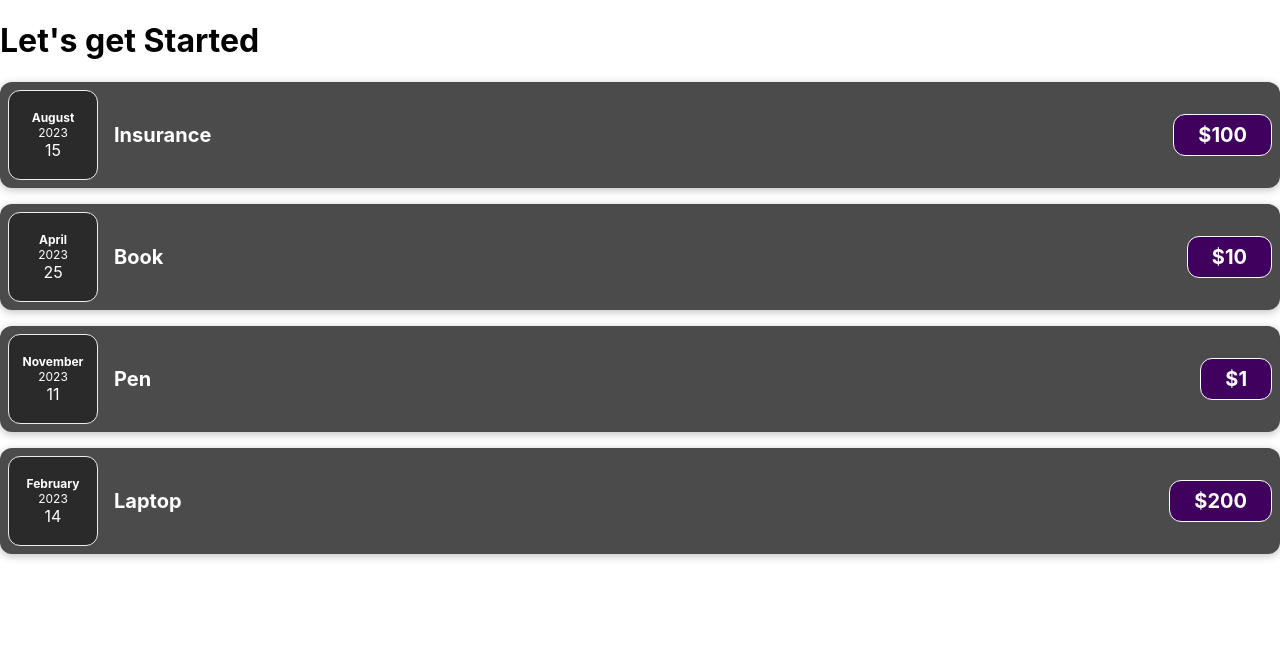
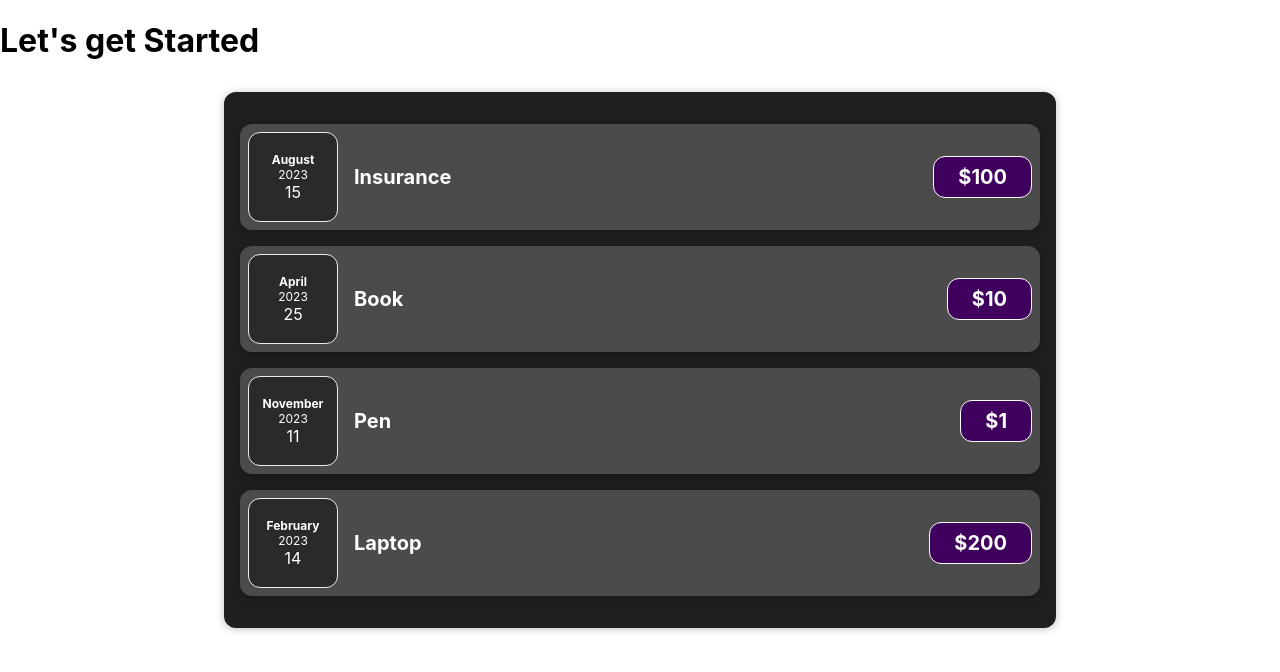
Before and after one commit to Red-Pillow/ReactJs-Sharpeners-, a React (Create React App) app: page / in a window 1280 px wide. Shown: the top 672 px of the page. Built offline with nearby package versions, Linux system fonts and the light colour scheme.

Commit message:
Splitting the Components including the deliverables

```diff
--- a/src/App.js
+++ b/src/App.js
@@ -1,6 +1,6 @@
 // Write your code at relevant places in the code below
+import Expenses from './components/Expenses'
 
-import ExpenseItem from "./components/ExpenseItem";
 
 function App() {
   const expenses = [
@@ -13,16 +13,7 @@
   return (
     <div>
       <h1>Let's get Started</h1>
-      {expenses.map((expense, index) => {
-        return (
-          <ExpenseItem
-            key={expense.id}
-            date={expense.date}
-            title={expense.title}
-            price={expense.price}
-          ></ExpenseItem>
-        );
-      })}
+      <Expenses expenses={expenses}/>
     </div>
   );
 }
```
